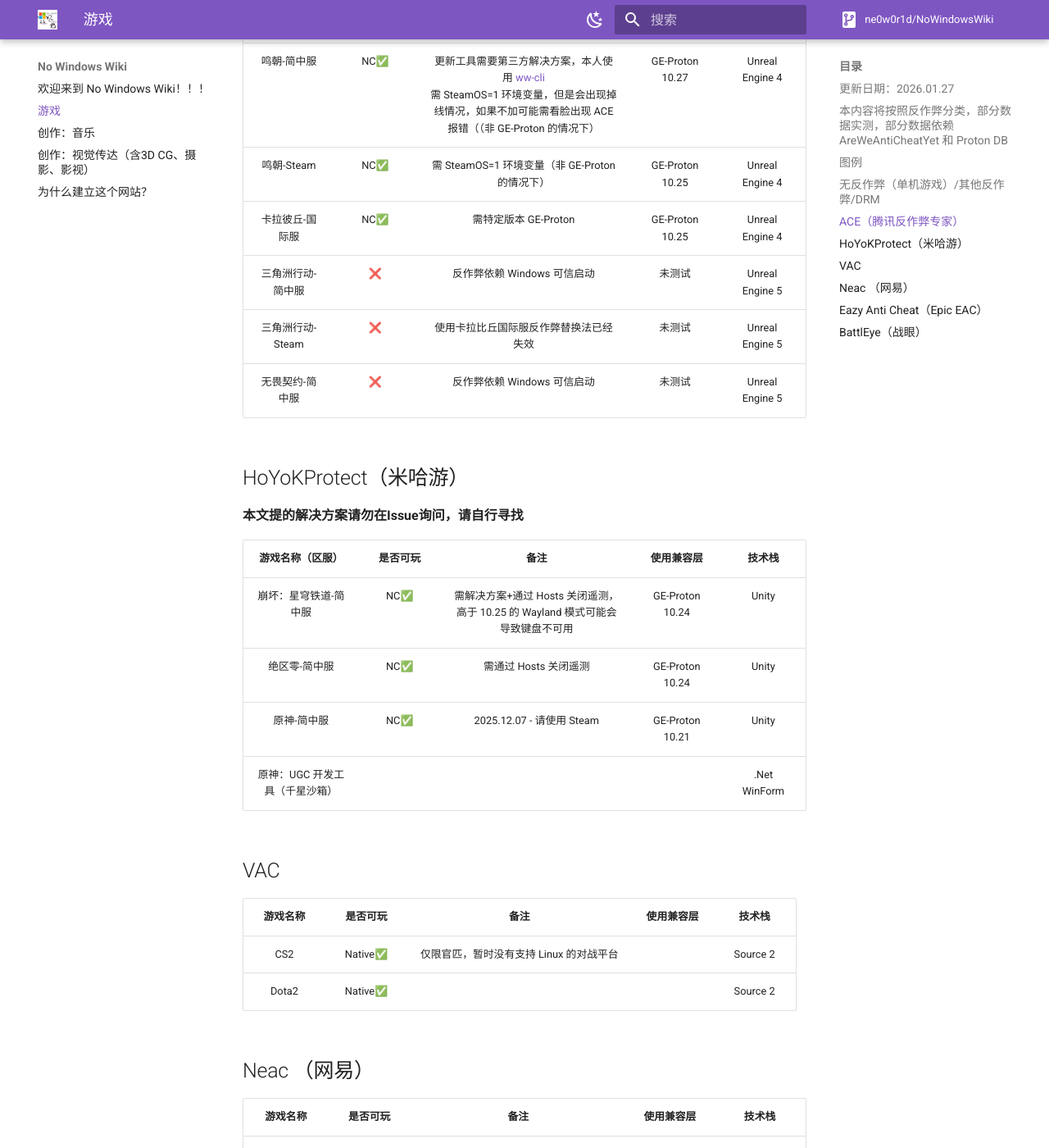
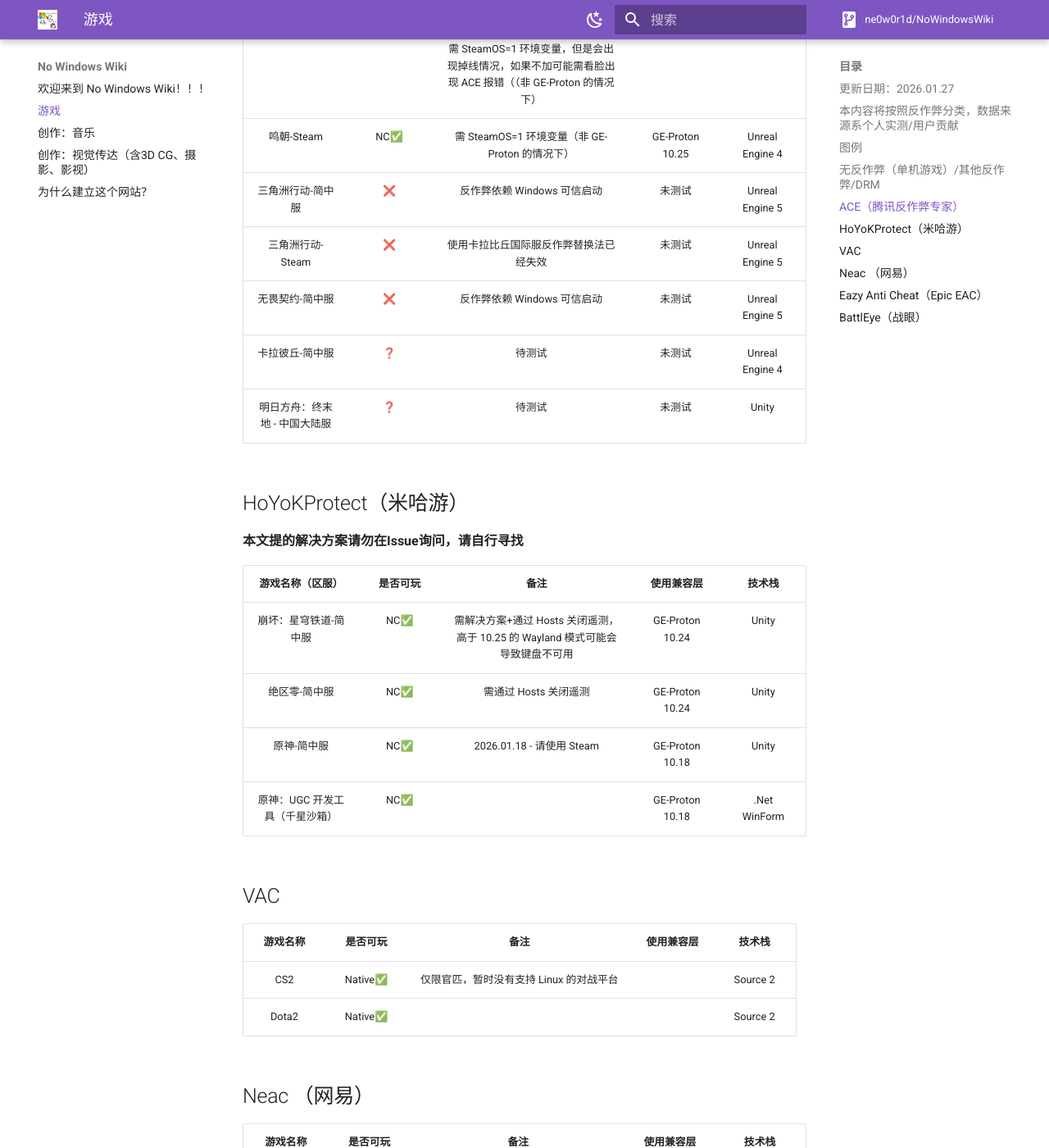
Before and after one commit to Ne0W0r1d/FreedomGameCreatorWiki, an MkDocs documentation site: the page built from docs/games.md, in a window 1280 px wide and 1400 px high, scrolled down 1547 px. Shown: the whole window at 82% size. Built offline with MkDocs 1.6.1 and Material for MkDocs 9.7.7, drawn with Linux system fonts in a browser that asks for light colours; comment, search, counter and statistics services are not loaded; some of the changed text lies outside the part shown.

Commit message:
更新游戏相关内容，优化图例

```diff
--- a/docs/games.md
+++ b/docs/games.md
@@ -1,10 +1,10 @@
 # 游戏
 #### 更新日期：2026.01.27
 
-## <center>本内容将按照反作弊分类，部分数据实测，部分数据依赖 AreWeAntiCheatYet 和 Proton DB</center><br>
+## <center>本内容将按照反作弊分类，数据来源系个人实测/用户贡献</center><br>
 
 ## 图例
-✅：可玩 // ❌：不可玩 // 🔧：需要测试<br>
+✅：可玩 // ❌：不可玩 // ❓：需要测试<br>
 Native：原生游戏 // NC：Need Compliant 需要兼容层<br>
 
 ## 无反作弊（单机游戏）/其他反作弊/DRM
@@ -28,15 +28,16 @@
 
 **本文提的解决方案请勿在Issue询问，请自行寻找**
 
-|   游戏名称-区服   | 是否可玩 |                                                                            备注                                                                             |      使用兼容层      |       技术栈       |
-| :---------: | :--: | :-------------------------------------------------------------------------------------------------------------------------------------------------------: | :-------------: | :-------------: |
-|   崩坏3-简中服   | NC✅  |                                                                           需解决方案                                                                           | GE-Proton 10.24 |      Unity      |
-|   鸣朝-简中服    | NC✅  | 更新工具需要第三方解决方案，本人使用 [ww-cli](https://github.com/timetetng/wutheringwaves-cli-manager) <br>需 SteamOS=1 环境变量，但是会出现掉线情况，如果不加可能需看脸出现 ACE 报错（（非 GE-Proton 的情况下） | GE-Proton 10.27 | Unreal Engine 4 |
-|  鸣朝-Steam   | NC✅  |                                                            需 SteamOS=1 环境变量（非 GE-Proton 的情况下）                                                             | GE-Proton 10.25 | Unreal Engine 4 |
-|  卡拉彼丘-国际服   | NC✅  |                                                                      需特定版本 GE-Proton                                                                      | GE-Proton 10.25 | Unreal Engine 4 |
-|  三角洲行动-简中服  |  ❌   |                                                                    反作弊依赖 Windows 可信启动                                                                     |       未测试       | Unreal Engine 5 |
-| 三角洲行动-Steam |  ❌   |                                                                    使用卡拉比丘国际服反作弊替换法已经失效                                                                    |       未测试       | Unreal Engine 5 |
-|  无畏契约-简中服   |  ❌   |                                                                    反作弊依赖 Windows 可信启动                                                                     |       未测试       | Unreal Engine 5 |
+|     游戏名称-区服      | 是否可玩 |                                                                            备注                                                                             |      使用兼容层      |       技术栈       |
+| :--------------: | :--: | :-------------------------------------------------------------------------------------------------------------------------------------------------------: | :-------------: | :-------------: |
+|     崩坏3-简中服      | NC✅  |                                                                           需解决方案                                                                           | GE-Proton 10.24 |      Unity      |
+|      鸣朝-简中服      | NC✅  | 更新工具需要第三方解决方案，本人使用 [ww-cli](https://github.com/timetetng/wutheringwaves-cli-manager) <br>需 SteamOS=1 环境变量，但是会出现掉线情况，如果不加可能需看脸出现 ACE 报错（（非 GE-Proton 的情况下） | GE-Proton 10.27 | Unreal Engine 4 |
+|     鸣朝-Steam     | NC✅  |                                                            需 SteamOS=1 环境变量（非 GE-Proton 的情况下）                                                             | GE-Proton 10.25 | Unreal Engine 4 |
+|    三角洲行动-简中服     |  ❌   |                                                                    反作弊依赖 Windows 可信启动                                                                     |       未测试       | Unreal Engine 5 |
+|   三角洲行动-Steam    |  ❌   |                                                                    使用卡拉比丘国际服反作弊替换法已经失效                                                                    |       未测试       | Unreal Engine 5 |
+|     无畏契约-简中服     |  ❌   |                                                                    反作弊依赖 Windows 可信启动                                                                     |       未测试       | Unreal Engine 5 |
+|     卡拉彼丘-简中服     |  ❓   |                                                                            待测试                                                                            |       未测试       | Unreal Engine 4 |
+| 明日方舟：终末地 - 中国大陆服 |  ❓   |                                                                            待测试                                                                            |       未测试       |      Unity      |
 
 ## HoYoKProtect（米哈游）
 
@@ -46,8 +47,8 @@
 | :---------------: | :--: | :-------------------------------------------------: | :-------------: | :----------: |
 |    崩坏：星穹铁道-简中服    | NC✅  | 需解决方案+通过 Hosts 关闭遥测，高于 10.25 的 Wayland 模式可能会导致键盘不可用 | GE-Proton 10.24 |    Unity     |
 |      绝区零-简中服      | NC✅  |                   需通过 Hosts 关闭遥测                    | GE-Proton 10.24 |    Unity     |
-|      原神-简中服       | NC✅  |               2025.12.07 - 请使用 Steam                | GE-Proton 10.21 |    Unity     |
-| 原神：UGC 开发工具（千星沙箱） |      |                                                     |                 | .Net WinForm |
+|      原神-简中服       | NC✅  |               2026.01.18 - 请使用 Steam                | GE-Proton 10.18 |    Unity     |
+| 原神：UGC 开发工具（千星沙箱） | NC✅  |                                                     | GE-Proton 10.18 | .Net WinForm |
 
 ## VAC
 
```
Also changed, not shown: site/games/index.html, site/search/search_index.json, site/sitemap.xml, 2 other files.
